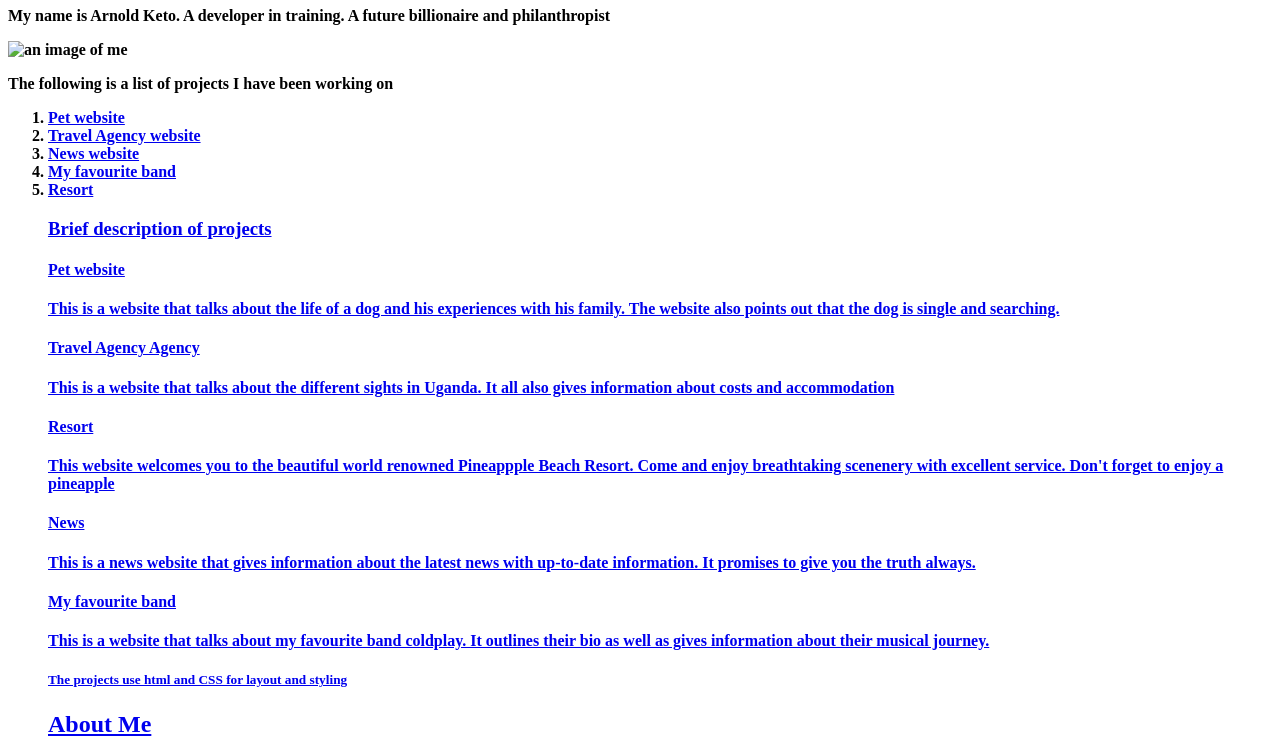
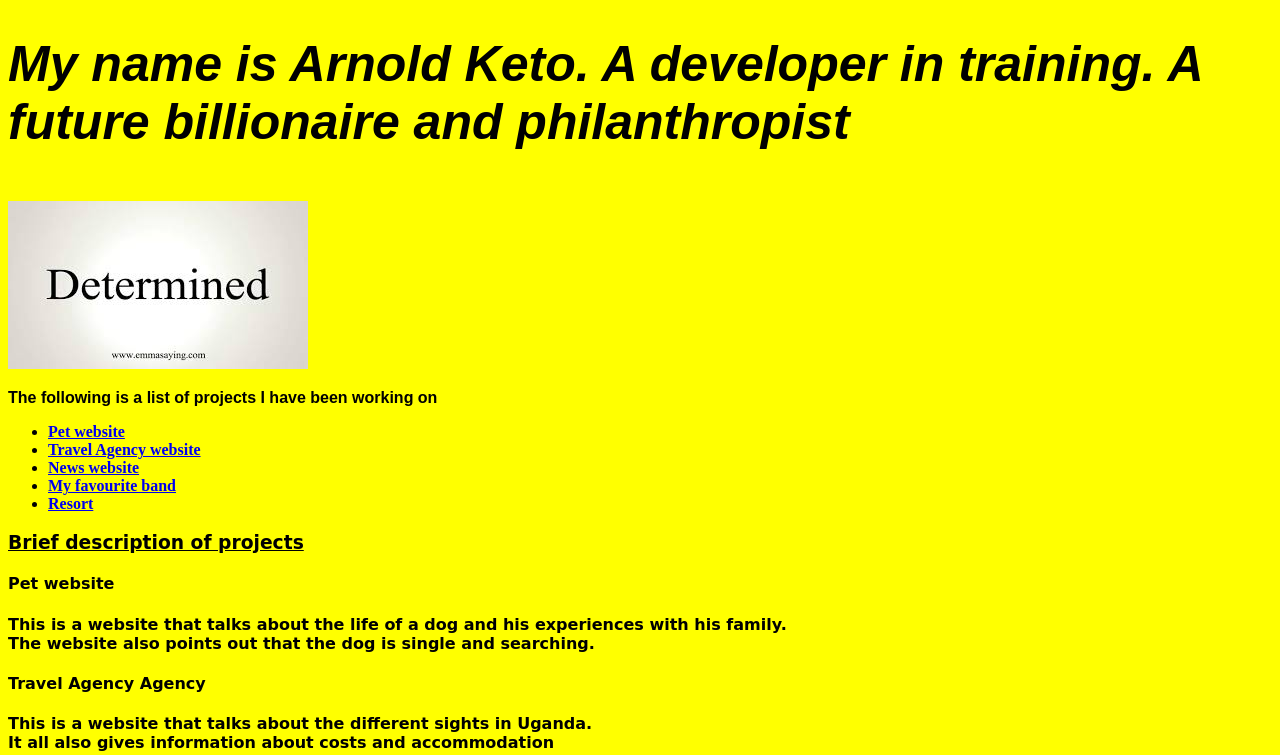
Before and after one commit to arnoldketo/layout, a plain HTML site: page index.html in a window 1280 px wide. Shown: the part 73-828 px from the top of the page. Drawn offline with Linux system fonts and the light colour scheme.

Commit message:
add final touches

```diff
--- a/css/styles.css
+++ b/css/styles.css
@@ -0,0 +1,20 @@
+body {
+  background-color: yellow;
+
+}
+.line1{
+  font-size: 50px;
+  font-style: italic;
+  font-family: fantasy;
+}
+.header{
+  font-family: fantasy;
+}
+.line {
+  text-decoration: underline;
+  font-family: cursive;
+  fotnt-size: 20px;
+}
+.layout {
+  font-family: cursive;
+}
--- a/index.html
+++ b/index.html
@@ -7,21 +7,23 @@
   </head>
   <body>
     <h1> My Portfolio </h1>
-    <p><strong> My name is Arnold Keto. A developer in training. A future billionaire and philanthropist</p>
-      <img href="images/me.jpg" alt="an image of me">
-      <p> The following is a list of projects I have been working on</p>
-      <ol>
-  <li><a href="arnoldketo.github.io/Dog-with-a-blog">Pet website</li>
-      <li><a href="arnoldketo.github.io/travel-agency">Travel Agency website</li>
-          <li><a href="arnoldketo.github.io/News">News website</li>
-              <li><a href="arnoldketo.github.io/coldplay">My favourite band</li>
-                  <li><a href="arnoldketo.github.io/pneapple-beach-resort">Resort</li>
-                    <h3> Brief description of projects </h3>
+    <p class="line1"><strong> My name is Arnold Keto. A developer in training. A future billionaire and philanthropist</p>
+      <img src="images/mee.jpg" alt="an image of me">
+      <p class="header"> The following is a list of projects I have been working on</p>
+      <ul>
+  <li><a href="https://arnoldketo.github.io/Dog-with-a-blog">Pet website</a></li>
+      <li><a href="https://arnoldketo.github.io/travel-agency">Travel Agency website</a></li>
+          <li><a href="https://arnoldketo.github.io/News">News website</a></li>
+              <li><a href="https://arnoldketo.github.io/coldplay">My favourite band</a></li>
+                  <li><a href="https://arnoldketo.github.io/pneapple-beach-resort">Resort</a></li>
+                  </ul>
+                    <h3 class="line"> Brief description of projects </h3>
+                    <div class="layout">
                     <h4> Pet website </h4>
-                    <p> This is a website that talks about the life of a dog and his experiences with his family.
+                    <p> This is a website that talks about the life of a dog and his experiences with his family.<br>
                       The website also points out that the dog is single and searching.</p>
                       <h4> Travel Agency Agency </h4>
-                      <p> This is a website that talks about the different sights in Uganda. It all also gives information about
+                      <p> This is a website that talks about the different sights in Uganda.<br> It all also gives information about
                         costs and accommodation </p>
                         <h4> Resort </h4>
                         <p> This website welcomes you to the beautiful world renowned Pineappple Beach  Resort.
@@ -30,15 +32,16 @@
                           <p> This is a news website that gives information about the latest news with up-to-date
                             information. It promises to give you the truth always. </p>
                             <h4> My favourite band </h4>
-                            <p> This is a website that talks about my favourite band coldplay. It outlines their bio
+                            <p> This is a website that talks about my favourite band coldplay.<br> It outlines their bio
                               as well as gives information about their musical journey. </p>
                               <h5> The projects use html and CSS for layout and styling </h5>
                               <h2> About Me </h2>
                               <p> I am a 19 year old young man who has just completed highschool.
                                 I hope to do aerospace engineering at<em> The University of Manchester </em> in the UK.
                                 The course starts in september. Currently I am taking part in a programming course organised <body>
-                                  Moringa School. I believe that everyone needs to know how to code
+                                  Moringa School.<br> I believe that everyone needs to know how to code
                                   and I also believe that the skills I will attain will be vital in my course at the University.</p>
+                                </div>
                                   <h3>I do take part in many activities in my free time </h3>
                                   <ol>
                                     <li>Reading</li>
```
Also changed, not shown: images/mee.jpg (added).
